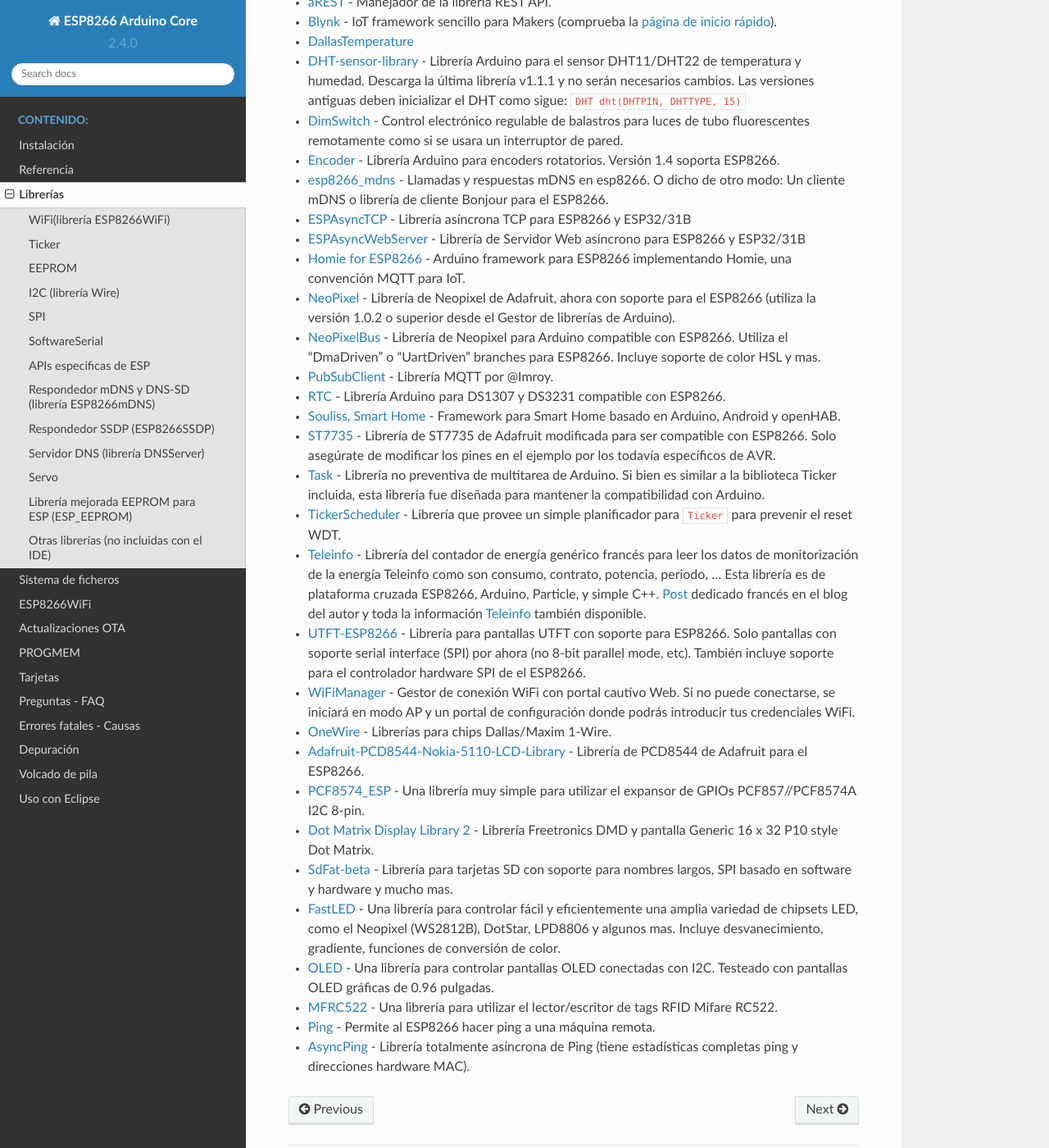
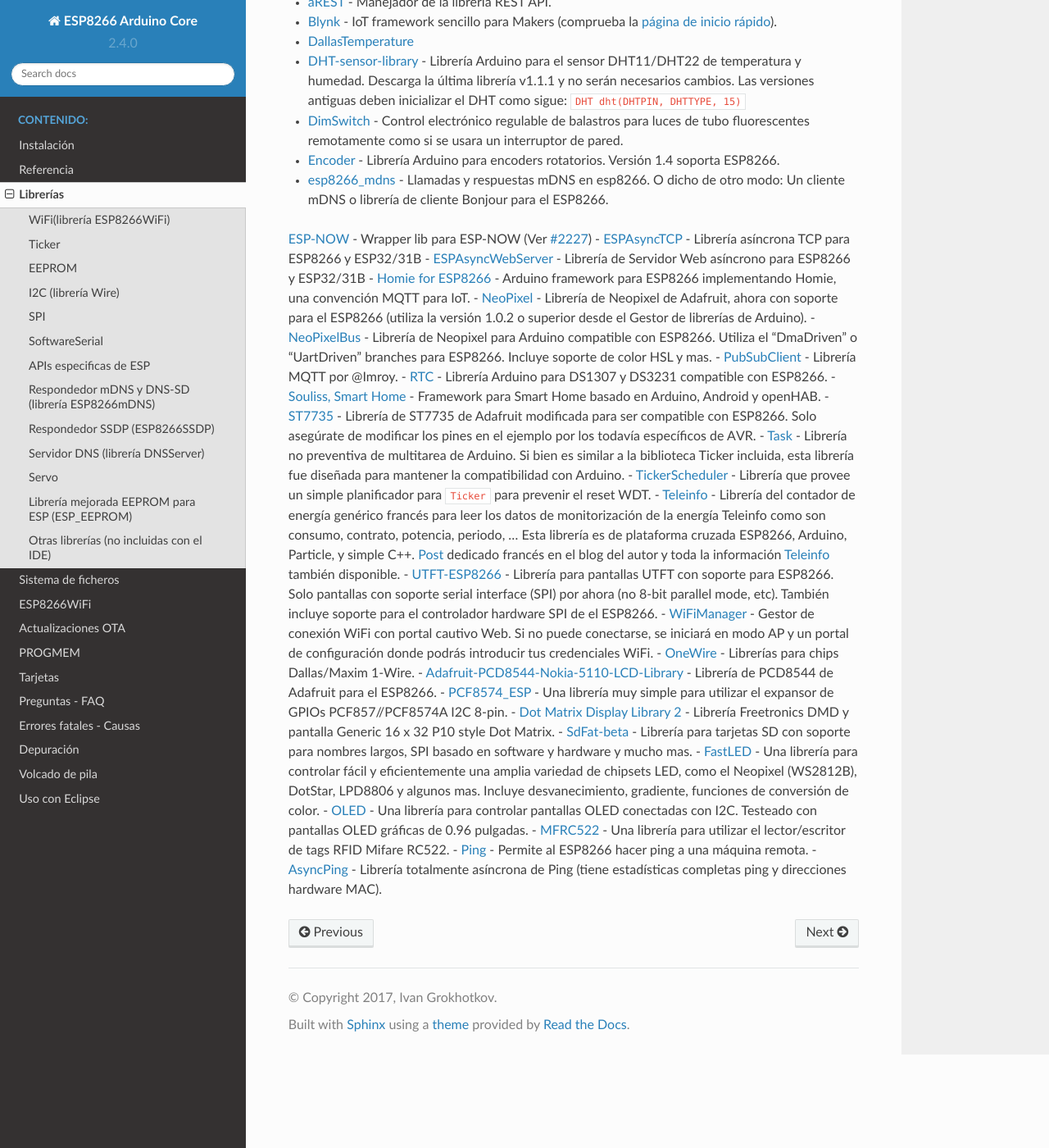
Before and after one commit to lrmoreno007/ESP8266-Arduino-Spanish, a Sphinx documentation site: the page built from doc/libraries.rst, in a window 1280 px wide and 1400 px high, scrolled down 4919 px. Shown: the whole window at 82% size. Built offline with Sphinx 7.4.7 and the Read the Docs theme 2.0.0, drawn with Linux system fonts in a browser that asks for light colours.

Commit message:
Update libraries.rst with ESP-NOW (#5322)

```diff
--- a/doc/libraries.rst
+++ b/doc/libraries.rst
@@ -157,6 +157,7 @@
 -  `DimSwitch <https://github.com/krzychb/DimSwitch>`__ - Control electrónico regulable de balastros para luces de tubo fluorescentes remotamente como si se usara un interruptor de pared.
 -  `Encoder <https://github.com/PaulStoffregen/Encoder>`__ - Librería Arduino para encoders rotatorios. Versión 1.4 soporta ESP8266.
 -  `esp8266\_mdns <https://github.com/mrdunk/esp8266_mdns>`__ - Llamadas y respuestas mDNS en esp8266. O dicho de otro modo: Un cliente mDNS o librería de cliente Bonjour para el ESP8266.
+`ESP-NOW <https://github.com/yoursunny/WifiEspNow>`__ - Wrapper lib para ESP-NOW (Ver `#2227 <https://github.com/esp8266/Arduino/issues/2227>`__)
 -  `ESPAsyncTCP <https://github.com/me-no-dev/ESPAsyncTCP>`__ - Librería asíncrona TCP para ESP8266 y ESP32/31B
 -  `ESPAsyncWebServer <https://github.com/me-no-dev/ESPAsyncWebServer>`__ - Librería de Servidor Web asíncrono para ESP8266 y ESP32/31B
 -  `Homie for ESP8266 <https://github.com/marvinroger/homie-esp8266>`__ - Arduino framework para ESP8266 implementando Homie, una convención MQTT para IoT.
```
